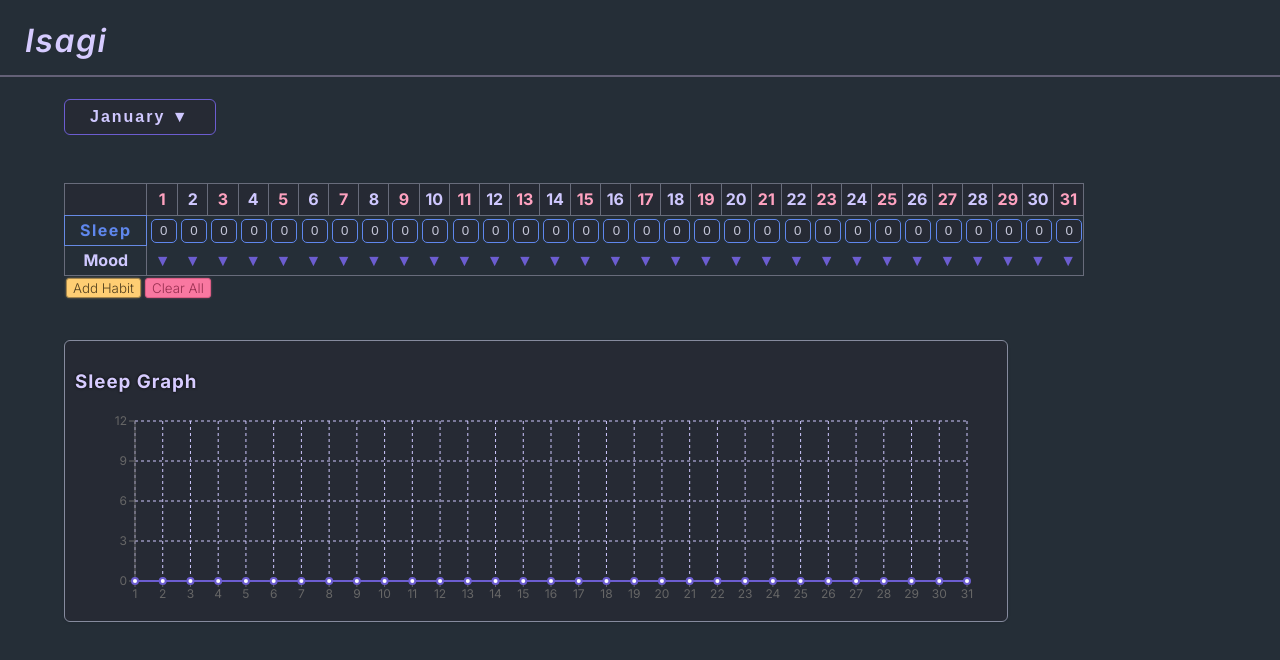
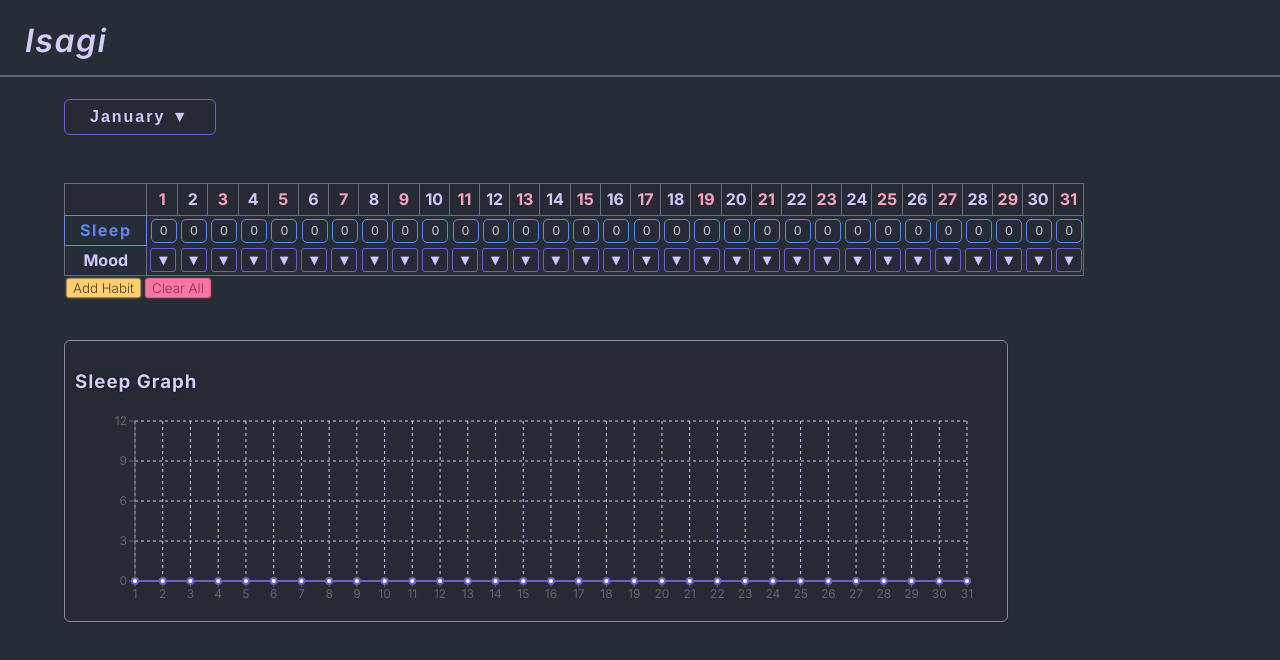
Before and after one commit to VizerDM/Project-Isagi, a React (Vite) app: page / in a window 1280 px wide. Shown: the top 660 px of the page. Built offline with nearby package versions, Linux system fonts and the light colour scheme.

Commit message:
Fixed bugs

```diff
--- a/src/Components/Tracker.css
+++ b/src/Components/Tracker.css
@@ -253,13 +253,25 @@ h3 {
 
 
 
-.mood-arrow-btn {
-    background: none;
-    border: none;
-    font-size: 1.2em;
-    color: #6C5DD0;
+button.mood-arrow-btn {
+    margin-left: 1.5px;
+    width: 26px;
+    height: 24px;
+    background-color: #262A34;
+    border: 1px solid #6C5DD0;
+    border-radius: 3px;
+    font-size: 0.9em;
+    text-shadow: #9c8ef8 0px 0px 1px;
+    color: #CFC8FF;
     cursor: pointer;
-    padding: 0;
+    padding: 0px;
+    transition: transform 0.3s ease-in;
+
+}
+
+button.mood-arrow-btn:hover {
+    transform: translateY(0.05rem);
+    transition: transform 0.2s ease-in;
 }
 
 .mood-dropdown {
@@ -278,10 +290,3 @@ h3 {
         transform: translate(-50%, 0);
     }
 }
-
-.mood-arrow-btn {
-    background: none;
-    border: none;
-    cursor: pointer;
-    font-size: 1em;
-}
--- a/src/Components/Tracker.tsx
+++ b/src/Components/Tracker.tsx
@@ -50,7 +50,13 @@ function Tracker() {
     }));
     const saved = localStorage.getItem(STORAGE_KEY_MONTHS);
     if (saved) {
-      return JSON.parse(saved);
+      const parsed = JSON.parse(saved);
+      return parsed.map((m: any) => ({
+        ...m,
+        sleep: m.sleep ?? Array(m.days).fill(0),
+        habits: m.habits ?? [],
+        Mood: m.Mood ?? Array(m.days).fill(0),
+      }));
     } else {
       return monthsArray;
     }
@@ -330,7 +336,8 @@ function Tracker() {
           ))}
           <tr>
             <th id="sleep-row">Sleep</th>
-            {months[currentMonth].sleep.map((hrs, dIdx) => (
+            {
+              /*SLEEP*/ months[currentMonth].sleep.map((hrs, dIdx) => (
                 <td key={dIdx}>
                   <input
                     type="number"
@@ -342,11 +349,17 @@ function Tracker() {
                     className="sleep-input"
                   />
                 </td>
-            ))}
+              ))
+            }
           </tr>
           <tr>
             <th>Mood</th>
-            {days.map((day, dIdx) => (
+            {/*MOOD*/
+            days.map(
+              (
+                day,
+                dIdx
+              ) => (
                 <td
                   key={dIdx}
                   style={{ textAlign: "center", position: "relative" }}
@@ -413,7 +426,8 @@ function Tracker() {
                     </span>
                   )}
                 </td>
-            ))}
+              )
+            )}
           </tr>
         </table>
 
```
Lines whose indentation alone changed are shown as unchanged.
